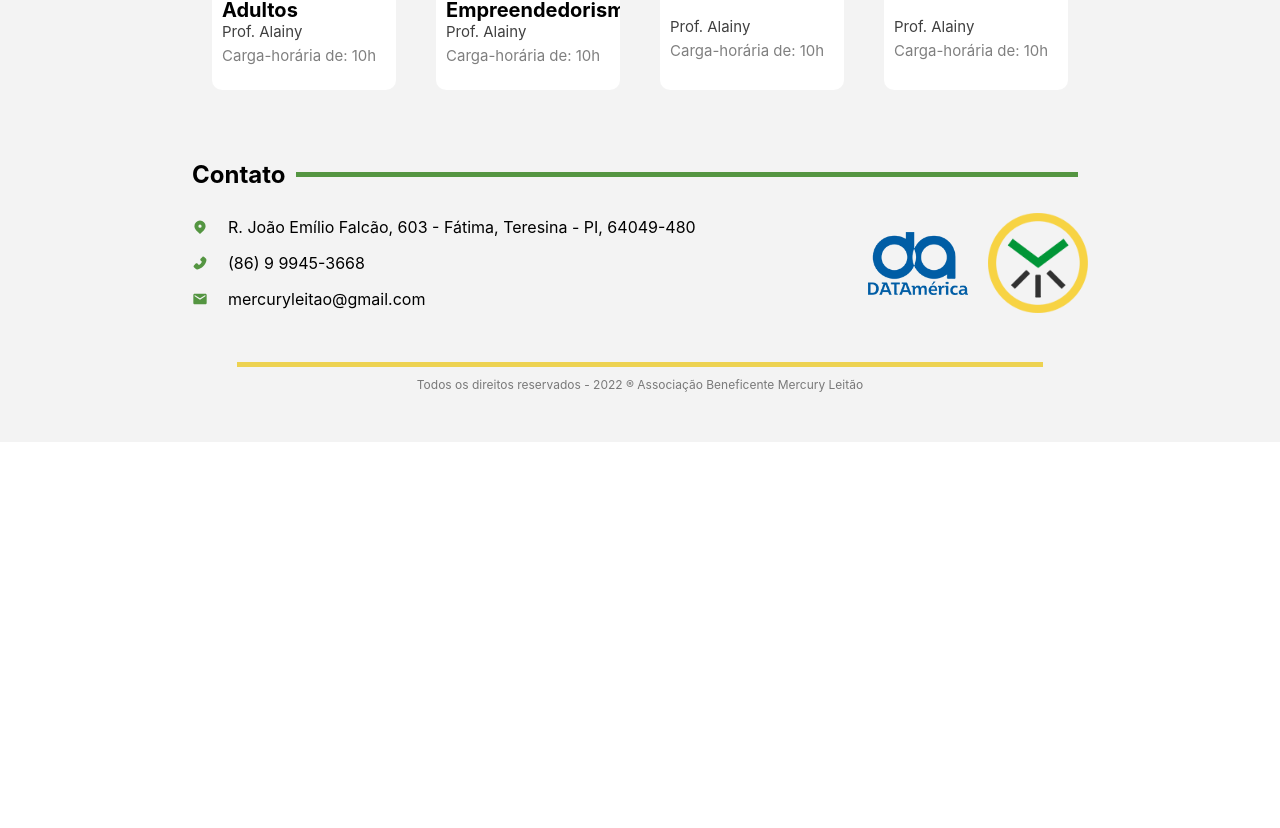
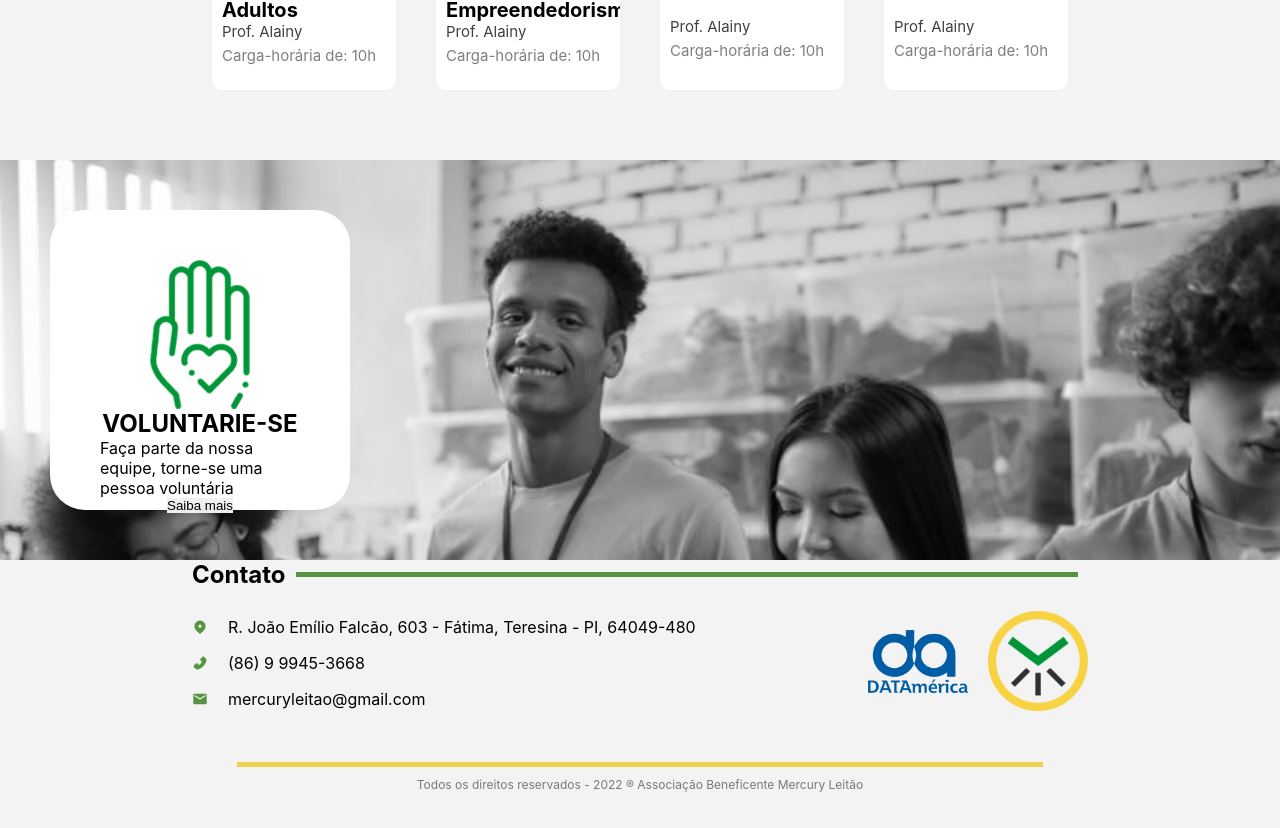
Before and after one commit to thiagorvianas/ab-mercury-leitao, a React (Create React App) app: page / in a window 1280 px wide. Shown: the part 1724-2552 px from the top of the page. Before the commit the page ends 2166 px from the top, so only its background shows below. Built offline with nearby package versions, Linux system fonts and the light colour scheme.

Commit message:
Inicia a dobra de faça parte

```diff
--- a/src/components/footer/Footer.jsx
+++ b/src/components/footer/Footer.jsx
@@ -4,6 +4,8 @@ import { AiFillPhone } from 'react-icons/ai';
 import { MdEmail } from 'react-icons/md';
 import daLogo from '../../images/datamerica-logo.png';
 import abLogo from '../../images/logo-ab-mercury-leitao.png';
+
+import { Link } from 'react-router-dom';
 
 import {
   FooterSec,
@@ -43,8 +45,12 @@ function Footer () {
           </ContactInfos>
 
           <Logos>
-            <img src={ daLogo } alt="" />
+            <a rel="noreferrer" target="_blank" href="http://www.datamericaltda.com.br">
+              <img src={ daLogo } alt="" />
+            </a>
+            <Link to="/">
             <img src={ abLogo } alt="" />
+            </Link>
           </Logos>
         </FooterContent>
 
--- a/src/cursos.js
+++ b/src/data.js
@@ -2,6 +2,7 @@ import artesenatoImage from './images/artesenato.jpeg';
 import alfabetizacaoImage from './images/alfabetizacao.jpeg';
 import mktDigitalImage from './images/marketing-digital.jpeg';
 import associativismoImage from './images/associativismo.jpeg';
+import voluntariese from './images/voluntariese.png';
 
 export const cursos = [
     {
@@ -33,3 +34,14 @@ export const cursos = [
         image: artesenatoImage,
     },
 ];
+
+export const facaParteData = [
+    {
+        id: 1,
+        title: 'VOLUNTARIE-SE',
+        image: voluntariese,
+        alt: 'Mão aberta com coração',
+        description: 'Faça parte da nossa equipe, torne-se uma pessoa voluntária',
+        btnText: 'Saiba mais',
+    }
+];
--- a/src/pages/Home/Home.jsx
+++ b/src/pages/Home/Home.jsx
@@ -6,7 +6,7 @@ import Footer from "../../components/footer/Footer";
 import wave from '../../images/wave.svg';
 import imgOne from '../../images/image-01.jpeg';
 import imgTwo from '../../images/image-02.jpeg';
-import { cursos } from "../../cursos";
+import { cursos, facaParteData } from "../../data";
 
 import {
   FirstDobra,
@@ -23,6 +23,8 @@ import {
   Prof,
   CargaHoraria,
   CourseInfo,
+  FacaParteSec,
+  FacaParteBox,
 } from "./Home.style";
 
 function Home () {
@@ -86,6 +88,17 @@ function Home () {
         </section>
       </Sec>
 
+      <FacaParteSec>
+        { facaParteData.map((item) => (
+          <FacaParteBox key={ item.id }>
+            <img src={ item.image } alt={ item.alt } />
+            <h2>{ item.title }</h2>
+            <p>{ item.description }</p>
+            <button type="button">{ item.btnText }</button>
+          </FacaParteBox>
+        )) }
+      </FacaParteSec>
+
       <Footer />
     </>
   );
--- a/src/pages/Home/Home.style.js
+++ b/src/pages/Home/Home.style.js
@@ -1,6 +1,7 @@
 import styled from "styled-components";
 
 import heartImage from '../../images/heart-image.jpeg';
+import facaParteBg from '../../images/faca-parte.jpg';
 
 export const FirstDobra = styled.section`
   display: flex;
@@ -122,3 +123,26 @@ export const CourseInfo = styled.div`
   justify-content: space-between;
   padding: 10px 10px 5px;
 `;
+
+export const FacaParteSec = styled.section`
+  display: flex;
+  background-image: url("${facaParteBg}");
+  background-size: cover;
+  padding: 50px;
+`;
+
+export const FacaParteBox = styled.div`
+  display: flex;
+  flex-direction: column;
+  background-color: white;
+  align-items: center;
+  justify-content: space-between;
+  padding: 50px;
+  width: 300px;
+  height: 300px;
+  border-radius: 35px;
+
+  img {
+    width: 100px;
+  }
+`;
```
Also changed, not shown: src/images/faca-parte.jpg (added), src/images/voluntariese.png (added).
